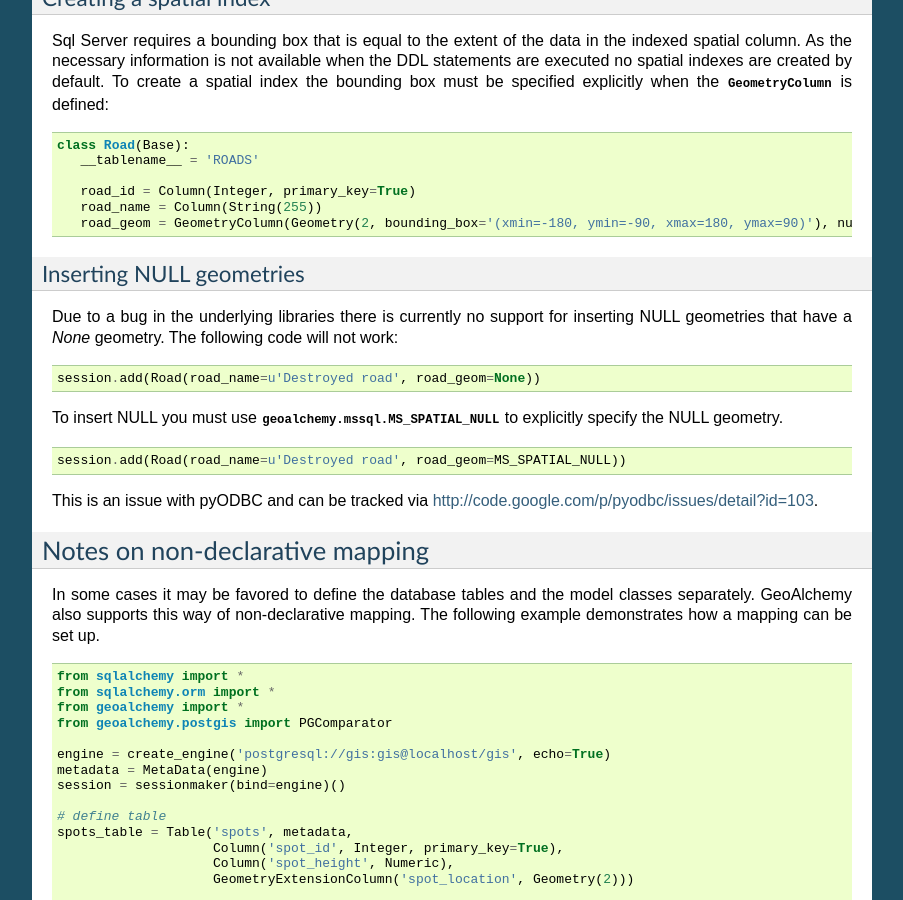
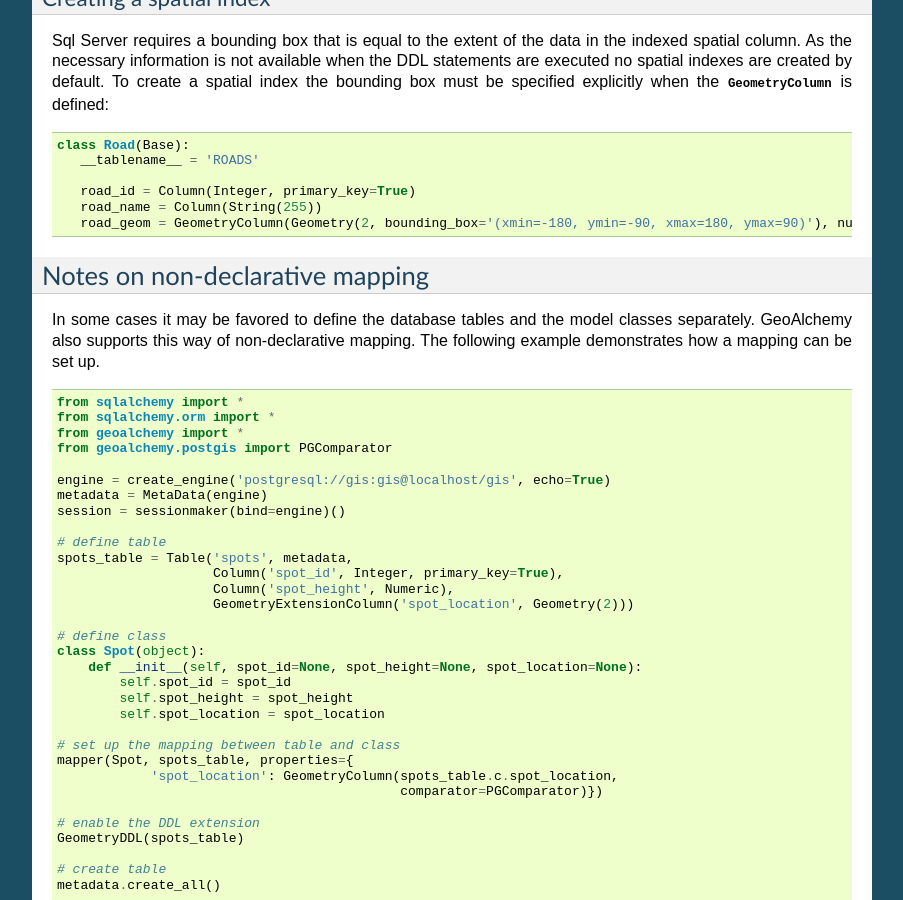
Before and after one commit to geoalchemy/geoalchemy, a Sphinx documentation site: the page built from doc/usagenotes.rst, in a window 1280 px wide and 900 px high, scrolled down 4931 px. Shown: the whole window, without its empty margins (198-1101 px from the left). Built offline with Sphinx 7.4.7, drawn with Linux system fonts in a browser that asks for light colours; some of the changed text lies outside the part shown.

Commit message:
Remove outdated notice

```diff
--- a/doc/usagenotes.rst
+++ b/doc/usagenotes.rst
@@ -318,25 +318,6 @@ are created by default. To create a spatial index the bounding box must be speci
        road_name = Column(String(255))
        road_geom = GeometryColumn(Geometry(2, bounding_box='(xmin=-180, ymin=-90, xmax=180, ymax=90)'), nullable=False)
 
-Inserting NULL geometries
-~~~~~~~~~~~~~~~~~~~~~~~~~
-
-Due to a bug in the underlying libraries there is currently no support for inserting NULL geometries that have a `None`
-geometry. The following code will not work:
-
-.. code-block:: python
-
-    session.add(Road(road_name=u'Destroyed road', road_geom=None))
-
-To insert NULL you must use :data:`geoalchemy.mssql.MS_SPATIAL_NULL` to explicitly specify the NULL geometry.
-
-.. code-block:: python
-
-    session.add(Road(road_name=u'Destroyed road', road_geom=MS_SPATIAL_NULL))
-
-This is an issue with pyODBC and can be tracked via `<http://code.google.com/p/pyodbc/issues/detail?id=103>`_.
-
-
 Notes on non-declarative mapping
 --------------------------------
 
```
